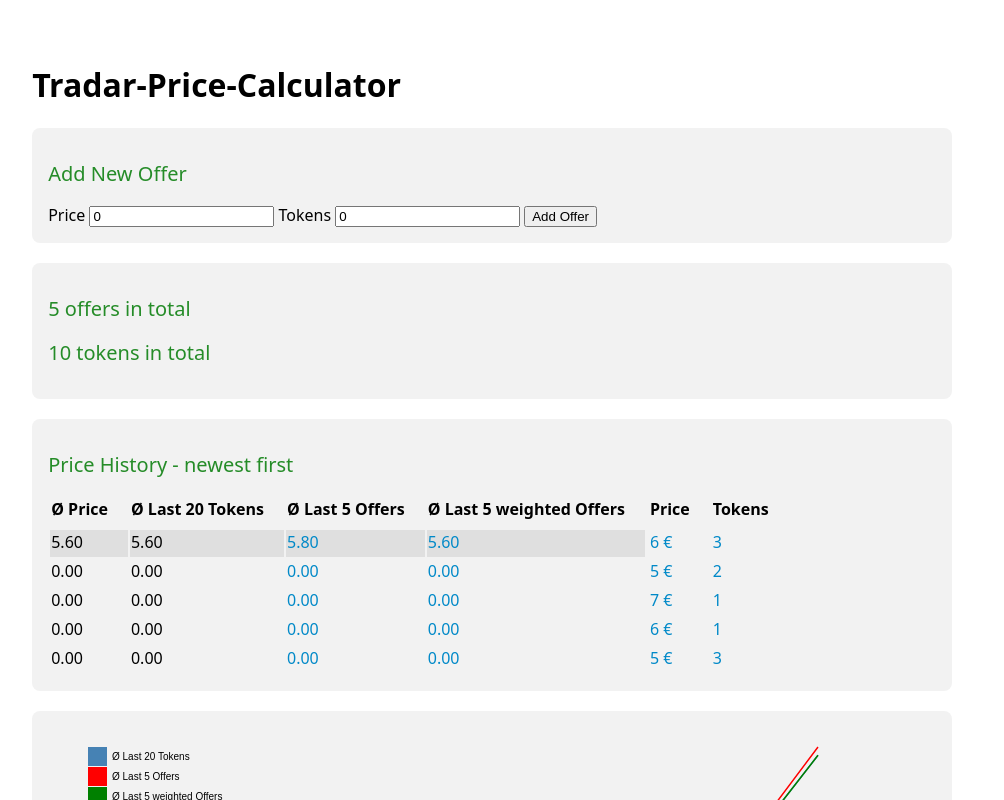
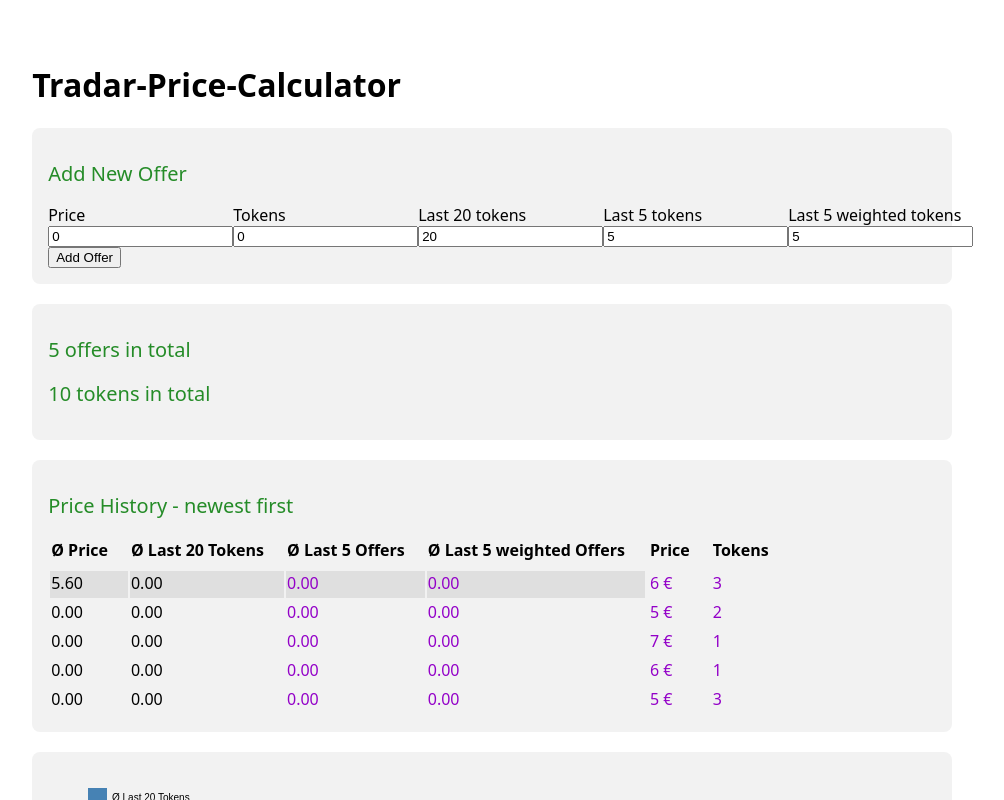
Before and after one commit to rpgraffi/tradar-pricing, a SvelteKit app: page / in a window 1280 px wide. Shown: the top 800 px of the page, without its empty margins (39-1043 px from the left). Built offline with nearby package versions, Linux system fonts and the light colour scheme.

Commit message:
Chart and settings

```diff
--- a/src/routes/+page.svelte
+++ b/src/routes/+page.svelte
@@ -1,5 +1,5 @@
 <script>
-	import Chart from "../components/chart.svelte";
+	import Chart from '../components/chart.svelte';
 	let offers = [
 		{ price: 5, tokens: 3 },
 		{ price: 6, tokens: 1 },
@@ -31,20 +31,20 @@
 			averagePriceLastXTokens: 0,
 			averagePriceLastXOffers: 0,
 			weightedAveragePriceLastXOffers: 0
-		},
+		}
 	];
 	let newPrice = 0;
 	let newTokenAmount = 0;
 	let averagePrice = 0;
 
 	let averagePriceLastXTokens = 0;
-	const totalTokensToConsider = 20;
+	$: totalTokensToConsider = 20;
 
 	let averagePriceLastXOffers = 0;
-	const totalOffersToConsider = 5; // Change this to the number of last offers you want to consider
+	$: totalOffersToConsider = 5; // Change this to the number of last offers you want to consider
 
 	let weightedAveragePriceLastXOffers = 0;
-	const totalOffersToConsider2 = 5; // Change this to the number of last offers you want to consider
+	$: totalOffersToConsider2 = 5; // Change this to the number of last offers you want to consider
 
 	$: totalTokens = offers.reduce((total, offer) => total + offer.tokens, 0);
 
@@ -135,20 +135,36 @@
 	<div class="container">
 		<div>
 			<h2>Add New Offer</h2>
-            <label for="Price">Price
+            <div class="row">
+                <div class="col">
+                    <label for="Price">Price</label>
                     <input type="number" placeholder="eg. 10" bind:value={newPrice} />
-            </label>
-            <label for="Tokens">Tokens
+                </div>
+                <div class="col">
+                    <label for="Tokens">Tokens</label>
                     <input type="number" placeholder="eg. 3" bind:value={newTokenAmount} />
-            </label>
+                </div>
+                <div class="col">
+                    <label for="tokensToConsider">Last {totalTokensToConsider} tokens</label>
+                    <input type="number" placeholder="eg. 10" bind:value={totalTokensToConsider} />
+                </div>
+                <div class="col">
+                    <label for="tokensToConsider">Last {totalOffersToConsider} tokens</label>
+                    <input type="number" placeholder="eg. 10" bind:value={totalOffersToConsider} />
+                </div>
+                <div class="col">
+                    <label for="tokensToConsider">Last {totalOffersToConsider2} weighted tokens</label>
+                    <input type="number" placeholder="eg. 10" bind:value={totalOffersToConsider2} />
+                </div>
+
+            </div>
 			<button on:click={addOffer}>Add Offer</button>
 		</div>
 	</div>
 
-
 	<div class="container">
 		<div>
-			<h2>{offers.length} offers in total </h2>
+			<h2>{offers.length} offers in total</h2>
 		</div>
 
 		<div>
@@ -192,8 +208,7 @@
 		</div>
 	</div>
 	<div class="container">
-        <Chart data={priceHistory}></Chart>
-
+		<Chart data={priceHistory} />
 	</div>
 </div>
 
@@ -212,20 +227,21 @@
 		background-color: rgb(223, 223, 223);
 	}
 
-    tr:nth-child(-n+6) .price {
-        color:rgb(0, 137, 200);
+	tr:nth-child(-n + 6) .price {
+		color: rgb(147, 0, 200);
 	}
 
 	p,
 	h1,
 	h2,
 	th,
-	table, label {
+	table,
+	label {
 		font-family: system-ui, -apple-system, BlinkMacSystemFont, 'Segoe UI', Roboto, Oxygen, Ubuntu,
 			Cantarell, 'Open Sans', 'Helvetica Neue', sans-serif;
 	}
 
-    a{
+	a {
 		text-decoration: none;
 	}
 
@@ -245,6 +261,10 @@
 		display: flex;
 		flex-direction: row;
 	}
+	.col {
+		display: flex;
+		flex-direction: column;
+	}
 
 	.container {
 		border-radius: 8px;
```
Lines whose indentation alone changed are shown as unchanged.
